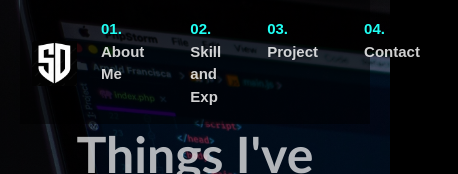
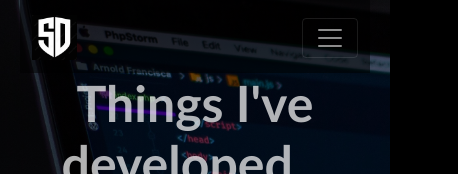
Before and after one commit to sap-tar-shi/Portfolio_2.0, a React (Create React App) app: page /project in a window 390 px wide. Shown: the top 174 px of the page, 458 px wide, since content can reach past the window. Built offline with nearby package versions, Linux system fonts and the light colour scheme.

Commit message:
Navbar made responsive

```diff
--- a/src/Components/header.js
+++ b/src/Components/header.js
@@ -1,12 +1,11 @@
 import React from 'react';
 import '../Styles/App.css';
-import { Navbar, Container, Nav } from 'react-bootstrap';
+import { Navbar, Container, Nav, NavDropdown } from 'react-bootstrap';
 
 const Header = () => {
     return (
         <>
-            <Navbar
-                id="navbar">
+        <Navbar expand="lg" id="navbar" className="navbar-dark">
         <Container>
         <Navbar.Brand href="/">
             <img
@@ -17,7 +16,7 @@ const Header = () => {
                 alt="React Bootstrap logo"
             />
         </Navbar.Brand>
-                    <Navbar.Toggle />
+        <Navbar.Toggle aria-controls="basic-navbar-nav" id="toggler"/>
         <Navbar.Collapse className="justify-content-end">
           <Nav id="nav">
           <Nav.Link href="/about"><span className='nav-num'>01. </span>About Me</Nav.Link>
@@ -38,3 +37,12 @@ const Header = () => {
     )
 }
 export default Header;
+
+
+// function BasicExample() {
+//   return (
+
+//   );
+// }
+
+// export default BasicExample;
--- a/src/Styles/index.css
+++ b/src/Styles/index.css
@@ -1,6 +1,6 @@
 html, #root{
   height:100%;
-  width: 100%;
+  /* width: 100%; */
 }
 
 html{
```
Lines whose indentation alone changed are shown as unchanged.
